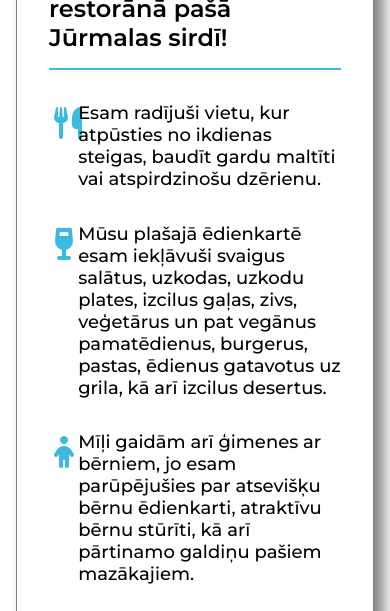
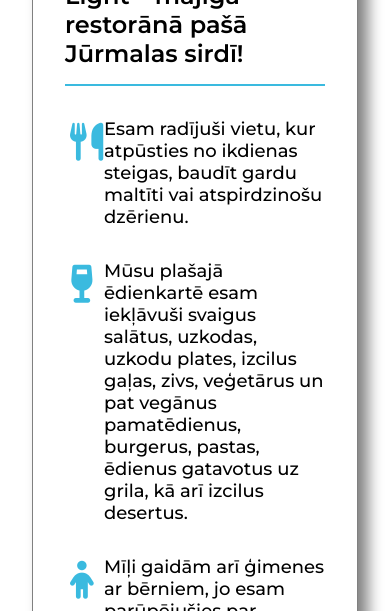
Before and after one commit to Brenzee/HOLWebsite, a React (Create React App) app: page / in a window 390 px wide. Shown: the part 957-1568 px from the top of the page. Built offline with nearby package versions, Linux system fonts and the light colour scheme.

Commit message:
Updated About Icons on Mobile view

```diff
--- a/src/Components/About/About.css
+++ b/src/Components/About/About.css
@@ -78,9 +78,16 @@
         padding: 0;
     }
 
+    .about_item {
+        grid-template-columns: 15% auto;
+    }
+
+    .about_item i {
+        font-size: 38px;
+    }
+
     .about>div {
-        margin: 0;
-        margin: 1rem;
+        margin: 2rem;
     }
 
 }
```
